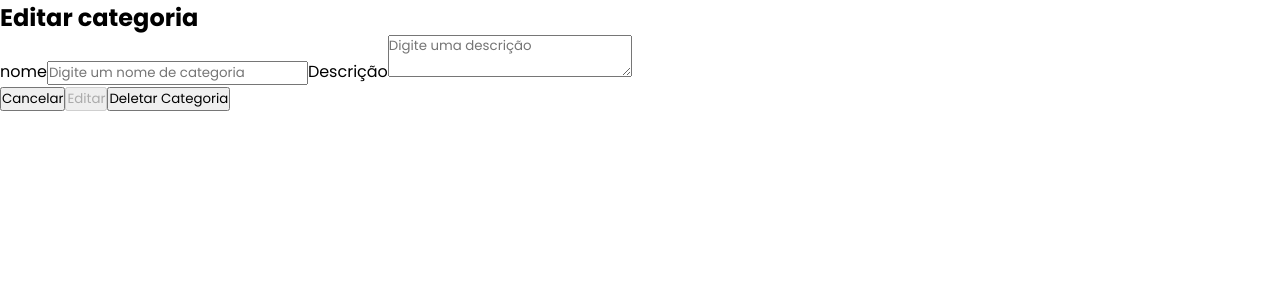
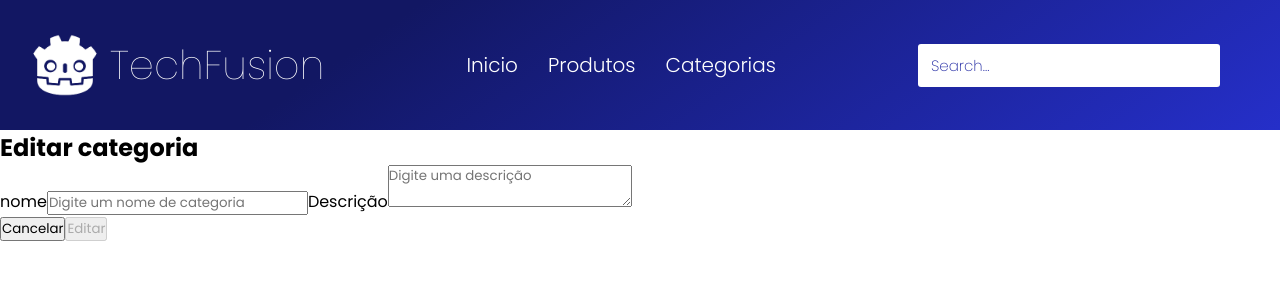
Before and after one commit to b4d211/Techfusion, a React (Create React App) app: page /editar-categoria/1 in a window 1280 px wide. Shown: the top 300 px of the page. Built offline with nearby package versions, Linux system fonts and the light colour scheme; no server answers.

Commit message:
Categorias adicionadas

```diff
--- a/src/pages/Categorias.jsx
+++ b/src/pages/Categorias.jsx
@@ -59,9 +59,6 @@ export default function Categorias() {
             </div>
             <div className={style.cardDescricao} key={categoria.id}>
               <button onClick={() => deletarCategoria(categoria.id)}> <FaRegTrashAlt size="25px" /> </button>
-
-
-
               <Link to={`/editar-categoria/${categoria.id}`}>
                 Editar
               </Link>
--- a/src/pages/EditarCategoria.jsx
+++ b/src/pages/EditarCategoria.jsx
@@ -1,6 +1,7 @@
 import axios from "axios";
 import { useState, useEffect } from "react";
 import { useNavigate, useParams } from "react-router-dom";
+import Header from "../components/Header";
 
 const api = axios.create({
   baseURL: "http://localhost:3333"
@@ -65,6 +66,7 @@ export default function EditarCategoria() {
 
   return (
     <>
+    <Header />
       <form action="" onSubmit={editarCategoria}>
         <h2>Editar categoria</h2>
         <label htmlFor="nome">nome</label>
@@ -93,7 +95,6 @@ export default function EditarCategoria() {
           <button type="submit" disabled={!isValid} >
             Editar
           </button>
-          <button onClick={()=> deletarCategoria()}>Deletar Categoria</button>
         </div>
       </form>
     </>
--- a/src/styles/categorias.style.module.css
+++ b/src/styles/categorias.style.module.css
@@ -1,5 +1,8 @@
 .card {
     background-color: #000663;
+    width: 95%;
+    border-radius: 8px;
+    justify-self: center;
 }
 
 .bannerTexto {
@@ -47,7 +50,8 @@
         text-decoration: none;
         color: white;
         background-color: #1D25A1;
-
+        padding: 5px 20px;
+        border-radius: 5px;
     }
 }
 
```
Also changed, not shown: 1 other file (tests, documents, lock files or other folders).
